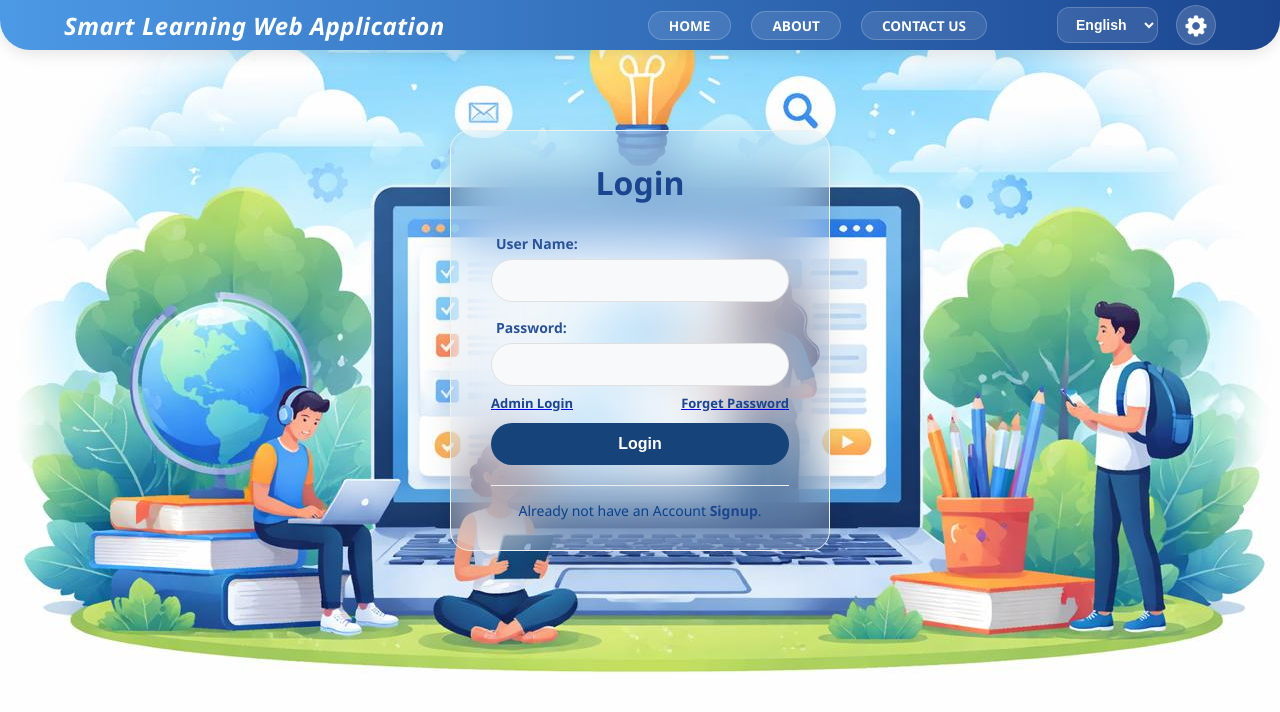
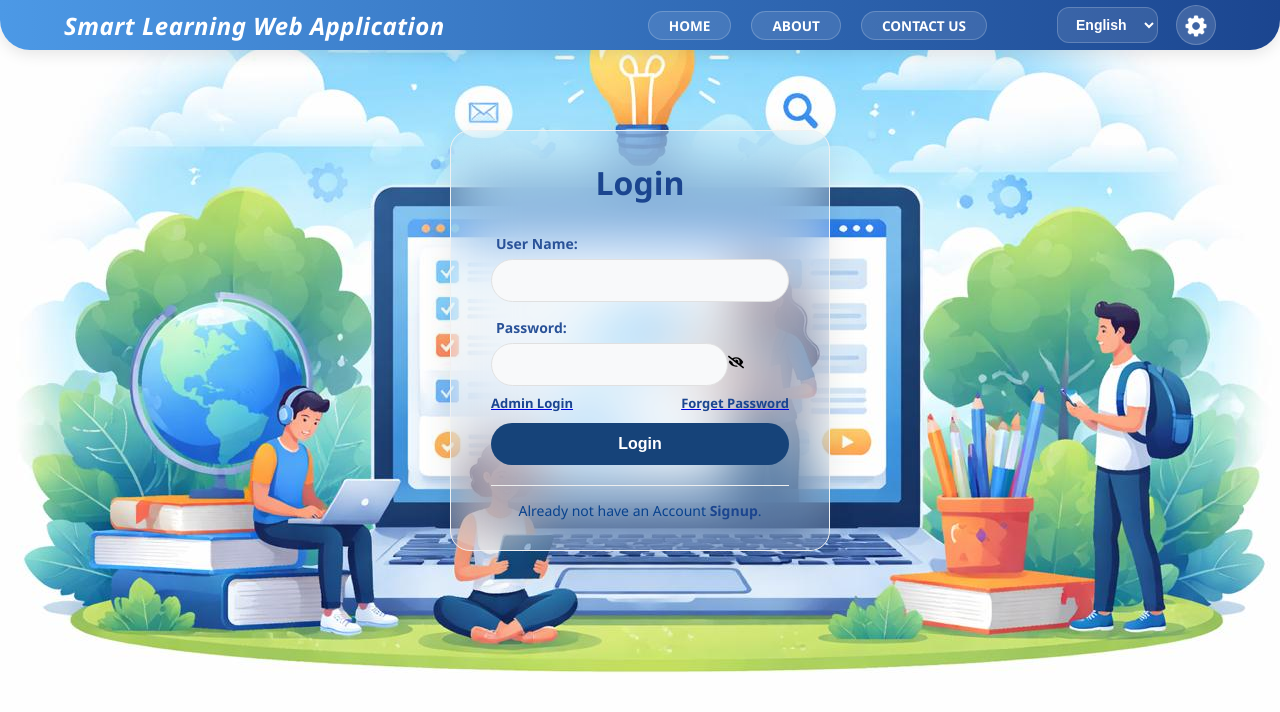
Before and after one commit to KeshaCodeolima/smart-learning-web-app-frontend, a React (Create React App) app: page / in a window 1280 px wide. Shown: the top 712 px of the page. Built offline with nearby package versions, Linux system fonts and the light colour scheme.

Commit message:
(bug-fix): Add the password visiable icon to login page.

```diff
--- a/src/Components/Login/login.jsx
+++ b/src/Components/Login/login.jsx
@@ -5,12 +5,14 @@ import axios from 'axios';
 import { toast, ToastContainer } from 'react-toastify';
 import 'react-toastify/dist/ReactToastify.css';
 import { useTranslation } from 'react-i18next';
+import { FaEye, FaEyeSlash } from 'react-icons/fa';
 
 function Login() {
 
     const [username, setUsername] = useState('');
     const [password, setPassword] = useState('');
     const [errors, setErrors] = useState('');
+    const [showPassword, setShowPassword] = useState(false);
     const navigate = useNavigate();
     const { t } = useTranslation();
 
@@ -83,7 +85,11 @@ function Login() {
                         {errors.username && <p className='errors'>{errors.username}</p>}
 
                         <label>{t("password")}: </label>
-                        <input type="password" onChange={(e) => setPassword(e.target.value)} />
+                        <div className='password-field'>
+                            <input type={showPassword ? "text" : "password"} onChange={(e) => setPassword(e.target.value)} />
+                            <span className='eye-icon' onClick={(e) => setShowPassword(!showPassword)}>
+                                {showPassword ? <FaEye /> : <FaEyeSlash />}</span>
+                        </div>
                         {errors.password && <p className='errors'>{errors.password}</p>}
                     </div>
                     <div className="loginfoget">
```
